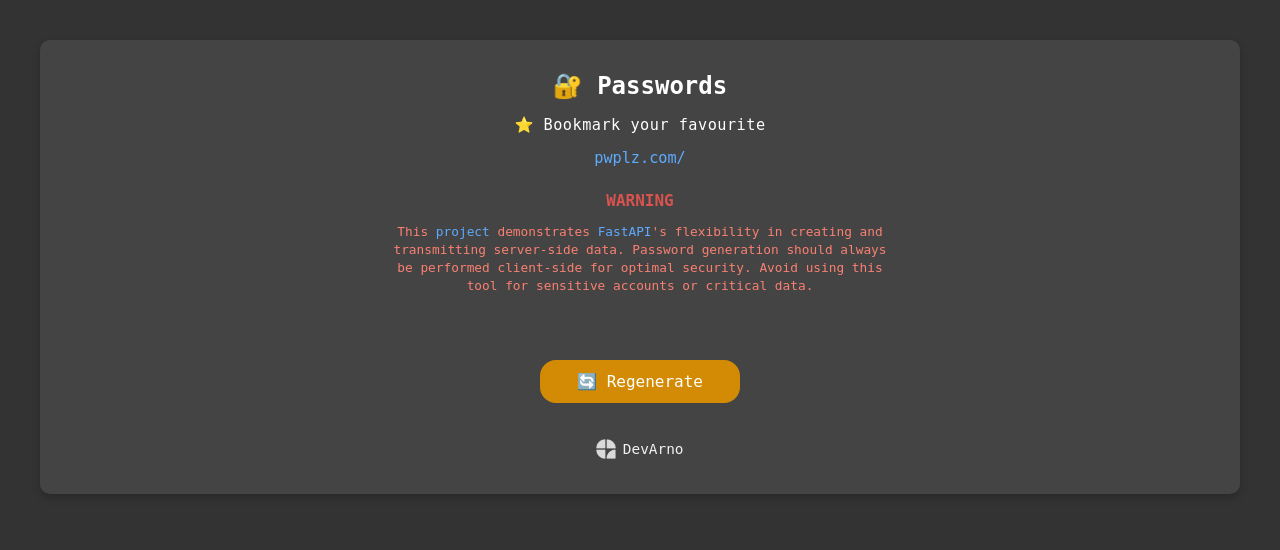
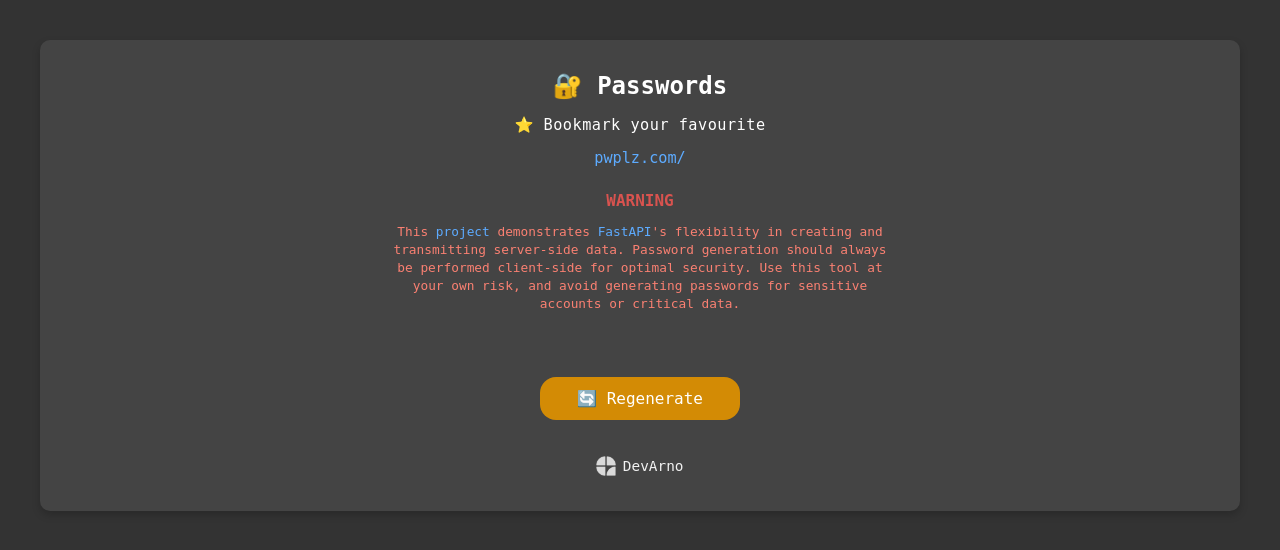
Before and after one commit to Dev4rno/pwplz, a Python web app: template templates/all_passwords.html in a window 1280 px wide. Shown: the top 550 px of the page. Run offline with Jinja, Linux system fonts and the light colour scheme; the template is opened without the code that fills it, so the values that code supplies are empty.

Commit message:
warning text

```diff
--- a/templates/warning.html
+++ b/templates/warning.html
@@ -19,7 +19,8 @@
                 style="text-decoration: none; color: var(--primary-color-2)"
                 >FastAPI</a
             >'s flexibility in creating and transmitting server-side data. Password generation should always be
-            performed client-side for optimal security. Avoid using this tool for sensitive accounts or critical data.
+            performed client-side for optimal security. Use this tool at your own risk, and avoid generating passwords
+            for sensitive accounts or critical data.
         </p>
     </div>
 </div>
```
